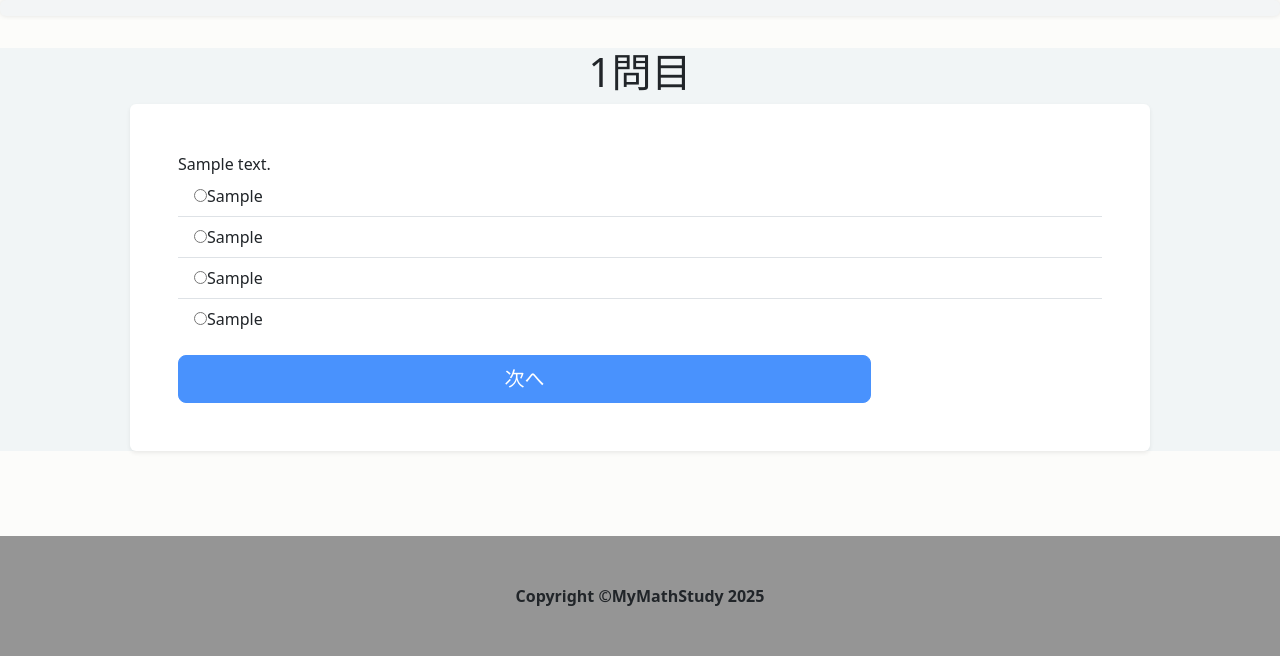
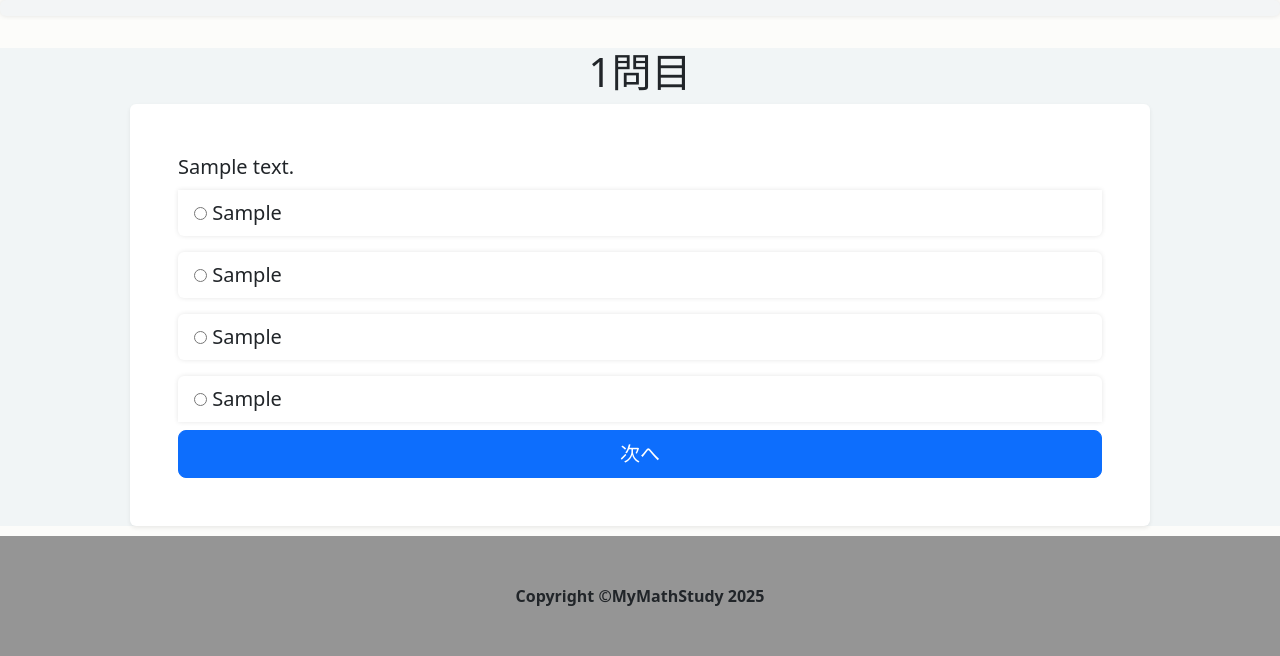
Before and after one commit to rotyo-ko/djangomath, a Django app: page /exam/1/1/ in a window 1280 px wide. Shown: the part 144-800 px from the top of the page. Run offline with Django 5.2, Linux system fonts and the light colour scheme; tables that the repository leaves empty hold one stand-in row (values such as "Sample post"); some libraries are stand-ins or nearby versions.

Commit message:
update commit

```diff
--- a/mymath/templates/mymath/exam.html
+++ b/mymath/templates/mymath/exam.html
@@ -12,18 +12,18 @@
 
 
   <h1 class="text-center">{{ question.number}}問目</h1>
-  <div class="card mx-5 p-5 shadow-sm">
+  <div class="card mx-5 p-5 shadow-sm fs-5">
     {{ question.text }}
 
     <form method="post">
       {% csrf_token %}
       <ul class="list-group list-group-flush">
-        <li class="list-group-item"><input type="radio" name="question_{{ question.number }}" value=1>{{ question.select_1 }}</li>
-        <li class="list-group-item"><input type="radio" name="question_{{ question.number }}" value=2>{{ question.select_2 }}</li>
-        <li class="list-group-item"><input type="radio" name="question_{{ question.number }}" value=3>{{ question.select_3 }}</li>
-        <li class="list-group-item"><input type="radio" name="question_{{ question.number }}" value=4>{{ question.select_4 }}</li>
+        <li class="list-group-item card my-2"><input type="radio" name="question_{{ question.number }}" value=1>  {{ question.select_1 }}</li>
+        <li class="list-group-item card my-2"><input type="radio" name="question_{{ question.number }}" value=2>  {{ question.select_2 }}</li>
+        <li class="list-group-item card my-2"><input type="radio" name="question_{{ question.number }}" value=3>  {{ question.select_3 }}</li>
+        <li class="list-group-item card my-2"><input type="radio" name="question_{{ question.number }}" value=4>  {{ question.select_4 }}</li>
       </ul>
-      <button class="text-center btn btn-primary btn-lg opacity-75 mt-3 w-75 " type="submit">次へ</button>
+      <button class="btn btn-primary hover-opacity btn-lg w-100" type="submit">次へ</button>
     </form>
 
 
```
Also changed, not shown: 1 other file.
